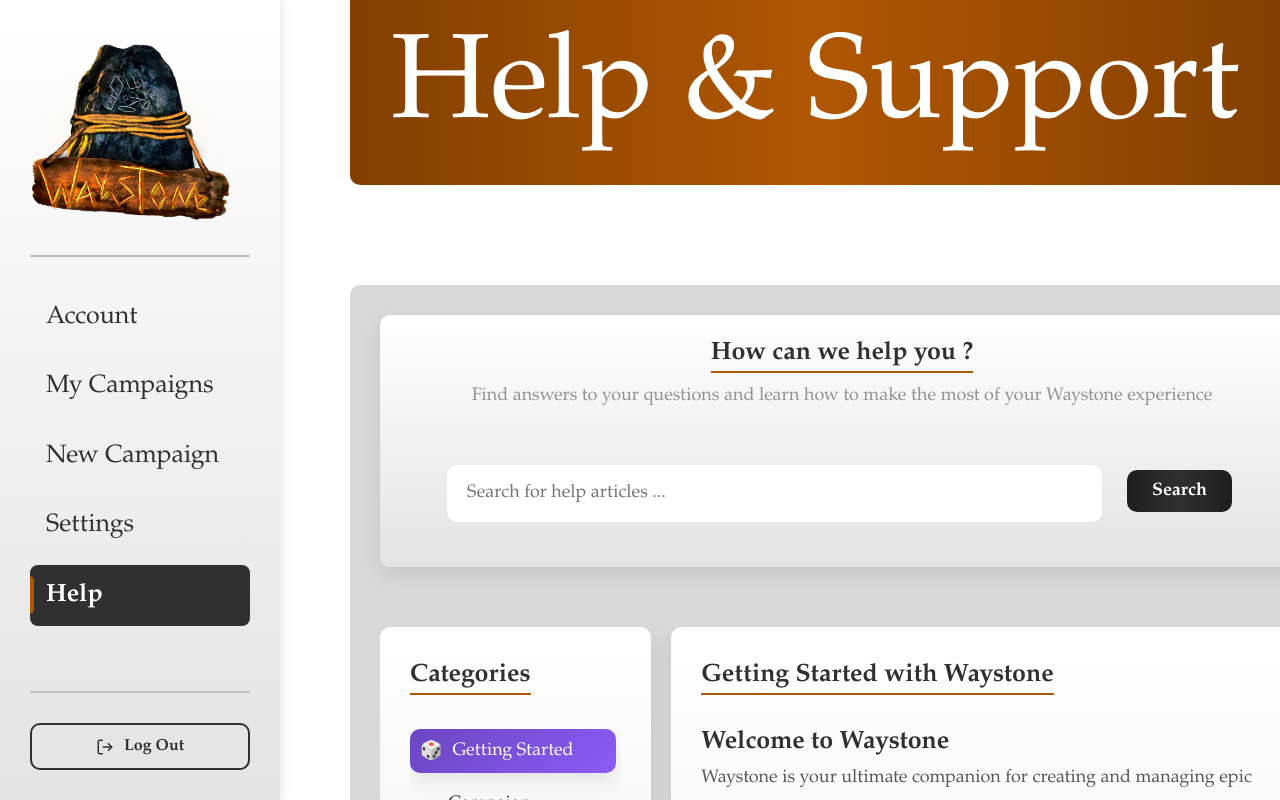
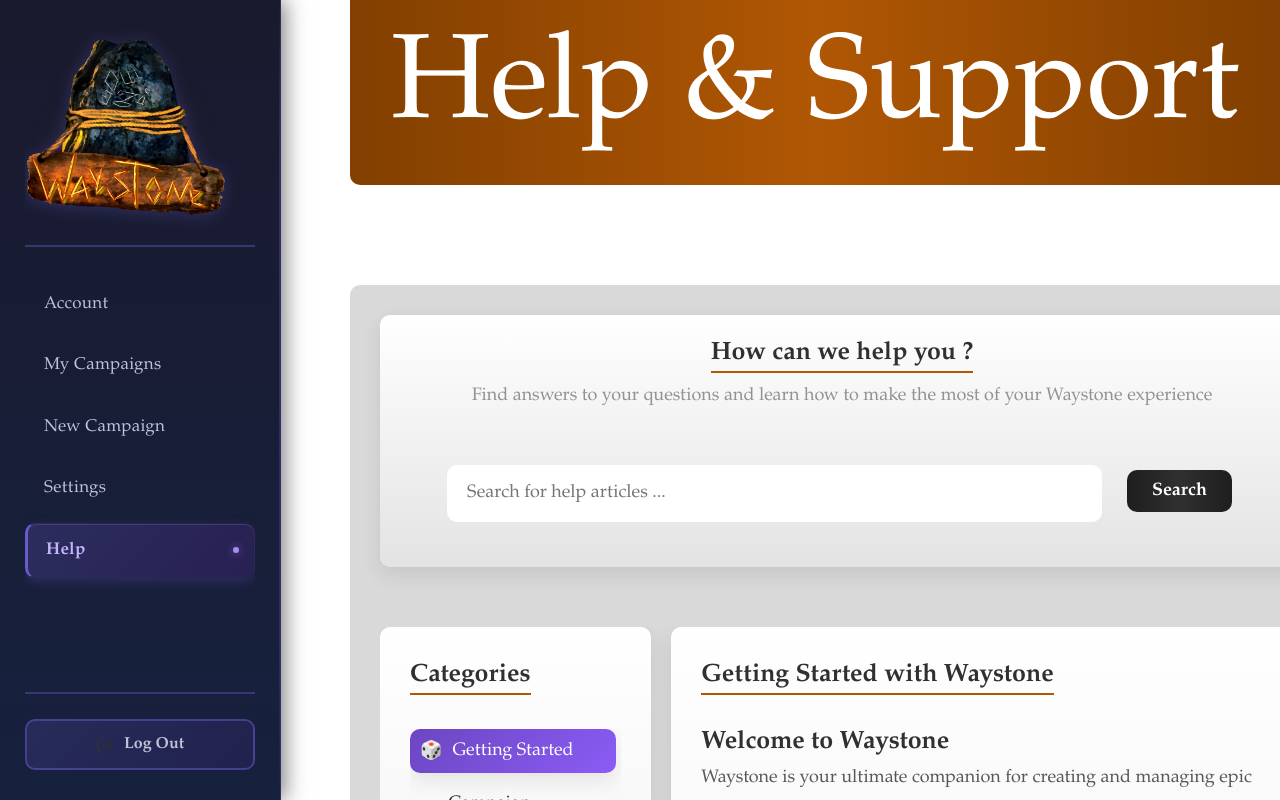
Before and after one commit to WouterOnGithub/Waystone, a React (Vite) app in the folder waystoneProject/: page /user/HelpPage in a window 1280 px wide. Shown: the top 800 px of the page. Built offline with nearby package versions, Linux system fonts and the light colour scheme; no server answers.

Commit message:
sidebar css aangepast

```diff
--- a/waystoneProject/src/components/UI/UI css/Sidebar.css
+++ b/waystoneProject/src/components/UI/UI css/Sidebar.css
@@ -1,40 +1,42 @@
-
 /* Navigation Sidebar Container */
 .navigation {
-    background: var(--background-colour);
+    background: linear-gradient(180deg, #1a1a2e 0%, #16213e 100%);
     width: 280px;
     z-index: 1000;
     position: fixed;
     overflow-x: hidden;
     height: 100vh;
-    box-shadow: 2px 0 10px rgba(0, 0, 0, 0.1);
+    box-shadow: 4px 0 20px rgba(0, 0, 0, 0.5);
     display: flex;
     flex-direction: column;
+    border-right: 1px solid rgba(106, 90, 205, 0.3);
 }
 
 .navigation nav {
     display: flex;
     flex-direction: column;
     height: 100%;
-    padding: 0 30px;
+    padding: 0 25px;
 }
 
 /* Logo Section */
 .logo-container {
     cursor: pointer;
-    padding: 40px 0 30px 0;
-    border-bottom: 2px solid var(--background-colour3);
-    transition: opacity 0.3s ease;
+    padding: 35px 0 25px 0;
+    border-bottom: 2px solid rgba(106, 90, 205, 0.4);
+    transition: all 0.3s ease;
 }
 
 .logo-container:hover {
-    opacity: 0.8;
+    opacity: 0.85;
+    transform: scale(1.02);
 }
 
 #Waystone_Logo-sidebar {
     width: 100%;
     max-width: 200px;
     display: block;
+    filter: drop-shadow(0 2px 8px rgba(106, 90, 205, 0.3));
 }
 
 /* Navigation Links Section */
@@ -42,112 +44,230 @@
     flex: 1;
     display: flex;
     flex-direction: column;
-    gap: 8px;
+    gap: 6px;
     padding: 30px 0;
+    overflow-y: auto;
+}
+
+/* Custom scrollbar for nav links */
+.nav-links::-webkit-scrollbar {
+    width: 6px;
+}
+
+.nav-links::-webkit-scrollbar-track {
+    background: rgba(0, 0, 0, 0.2);
+    border-radius: 3px;
+}
+
+.nav-links::-webkit-scrollbar-thumb {
+    background: rgba(106, 90, 205, 0.4);
+    border-radius: 3px;
+}
+
+.nav-links::-webkit-scrollbar-thumb:hover {
+    background: rgba(106, 90, 205, 0.6);
 }
 
 .nav-link {
-    font-size: var(--head-text);
-    color: var(--text-color);
-    padding: 12px 16px;
-    border-radius: 8px;
-    transition: all 0.3s ease;
+    font-size: 17px;
+    color: #c0c0d8;
+    padding: 14px 18px;
+    border-radius: 10px;
+    transition: all 0.3s cubic-bezier(0.4, 0, 0.2, 1);
     text-decoration: none;
     position: relative;
     display: block;
+    font-weight: 500;
+    letter-spacing: 0.3px;
+    background: transparent;
+    border: 1px solid transparent;
+}
+
+.nav-link::before {
+    content: '';
+    position: absolute;
+    left: 0;
+    top: 0;
+    width: 0;
+    height: 100%;
+    background: linear-gradient(90deg, rgba(106, 90, 205, 0.2) 0%, transparent 100%);
+    border-radius: 10px;
+    transition: width 0.3s ease;
+    z-index: -1;
 }
 
 .nav-link:hover {
-    background: var(--background-colour3);
-    color: var(--text-color3);
-    transform: translateX(4px);
+    background: rgba(106, 90, 205, 0.15);
+    color: #a78bfa;
+    transform: translateX(6px);
+    border-left: 1px solid rgba(106, 90, 205, 0.5);
+    box-shadow: 0 2px 8px rgba(106, 90, 205, 0.2);
+}
+
+.nav-link:hover::before {
+    width: 100%;
 }
 
 .nav-link.active {
-    background: var(--background-colour4);
-    color: var(--text-color2);
+    background: linear-gradient(135deg, rgba(106, 90, 205, 0.25) 0%, rgba(138, 43, 226, 0.15) 100%);
+    color: #c4b5fd;
     font-weight: 600;
+    border-left: 3px solid #6a5acd;
+    box-shadow:
+        0 4px 12px rgba(106, 90, 205, 0.25),
+        inset 0 1px 0 rgba(255, 255, 255, 0.1);
 }
 
-.nav-link.active::before {
+.nav-link.active::after {
     content: '';
     position: absolute;
-    left: 0;
+    right: 15px;
     top: 50%;
     transform: translateY(-50%);
-    width: 4px;
-    height: 60%;
-    background: var(--text-color3);
-    border-radius: 0 4px 4px 0;
+    width: 6px;
+    height: 6px;
+    background: #a78bfa;
+    border-radius: 50%;
+    box-shadow: 0 0 8px rgba(167, 139, 250, 0.6);
 }
 
 /* Logout Button Container */
 .logout-container {
-    padding: 30px 0;
-    border-top: 2px solid var(--background-colour3);
+    padding: 25px 0 30px 0;
+    border-top: 2px solid rgba(106, 90, 205, 0.4);
 }
 
 #button-green-sidebar {
-    background: transparent;
-    border-radius: var(--border-radius);
-    border: 2px var(--text-color) solid;
+    background: linear-gradient(135deg, rgba(106, 90, 205, 0.2) 0%, rgba(138, 43, 226, 0.1) 100%);
+    border-radius: 10px;
+    border: 2px solid rgba(106, 90, 205, 0.5);
     font-weight: 600;
-    padding: 12px 24px;
+    padding: 14px 24px;
     width: 100%;
     cursor: pointer;
-    transition: all 0.3s ease;
+    transition: all 0.3s cubic-bezier(0.4, 0, 0.2, 1);
     display: flex;
     align-items: center;
     justify-content: center;
     gap: 10px;
     font-size: 16px;
-    color: var(--text-color);
+    color: #c0c0d8;
+    position: relative;
+    overflow: hidden;
+}
+
+#button-green-sidebar::before {
+    content: '';
+    position: absolute;
+    top: 50%;
+    left: 50%;
+    width: 0;
+    height: 0;
+    border-radius: 50%;
+    background: rgba(106, 90, 205, 0.3);
+    transform: translate(-50%, -50%);
+    transition: width 0.6s ease, height 0.6s ease;
+}
+
+#button-green-sidebar:hover::before {
+    width: 300px;
+    height: 300px;
 }
 
 #button-green-sidebar:hover {
-    background: var(--background-colour4);
-    color: var(--text-color2);
-    border-color: var(--background-colour4);
-    transform: translateY(-2px);
-    box-shadow: 0 4px 8px rgba(0, 0, 0, 0.2);
+    background: linear-gradient(135deg, #6a5acd 0%, #7b68ee 100%);
+    color: #ffffff;
+    border-color: #8a7fd8;
+    transform: translateY(-3px);
+    box-shadow:
+        0 6px 20px rgba(106, 90, 205, 0.4),
+        0 0 20px rgba(106, 90, 205, 0.2);
 }
 
 #button-green-sidebar:active {
-    transform: translateY(0);
-    box-shadow: 0 2px 4px rgba(0, 0, 0, 0.2);
+    transform: translateY(-1px);
+    box-shadow:
+        0 3px 10px rgba(106, 90, 205, 0.3),
+        0 0 15px rgba(106, 90, 205, 0.15);
 }
 
 #button-green-sidebar svg {
     transition: transform 0.3s ease;
+    position: relative;
+    z-index: 1;
 }
 
 #button-green-sidebar:hover svg {
-    transform: translateX(3px);
+    transform: translateX(4px);
+    filter: drop-shadow(0 0 4px rgba(255, 255, 255, 0.5));
+}
+
+#button-green-sidebar span {
+    position: relative;
+    z-index: 1;
+}
+
+/* Subtle glow effect on hover for entire sidebar */
+.navigation::after {
+    content: '';
+    position: absolute;
+    top: 0;
+    right: 0;
+    width: 1px;
+    height: 100%;
+    background: linear-gradient(
+        180deg,
+        transparent 0%,
+        rgba(106, 90, 205, 0.3) 20%,
+        rgba(138, 43, 226, 0.3) 80%,
+        transparent 100%
+    );
+    opacity: 0;
+    transition: opacity 0.3s ease;
+}
+
+.navigation:hover::after {
+    opacity: 1;
 }
 
 /* Responsive Design */
 @media (max-width: 1024px) {
     .navigation {
-        width: 240px;
+        width: 260px;
     }
 
     .navigation nav {
         padding: 0 20px;
     }
+
+    .nav-link {
+        font-size: 16px;
+        padding: 12px 16px;
+    }
 }
 
 @media (max-width: 768px) {
     .navigation {
-        width: 200px;
+        width: 220px;
+    }
+
+    .navigation nav {
+        padding: 0 15px;
     }
 
     .nav-link {
-        font-size: 14px;
-        padding: 10px 12px;
+        font-size: 15px;
+        padding: 11px 14px;
     }
 
     #button-green-sidebar {
-        font-size: 14px;
-        padding: 10px 16px;
+        font-size: 15px;
+        padding: 12px 20px;
     }
 }
+
+/* Smooth transitions for all interactive elements */
+* {
+    -webkit-font-smoothing: antialiased;
+    -moz-osx-font-smoothing: grayscale;
+}
```
